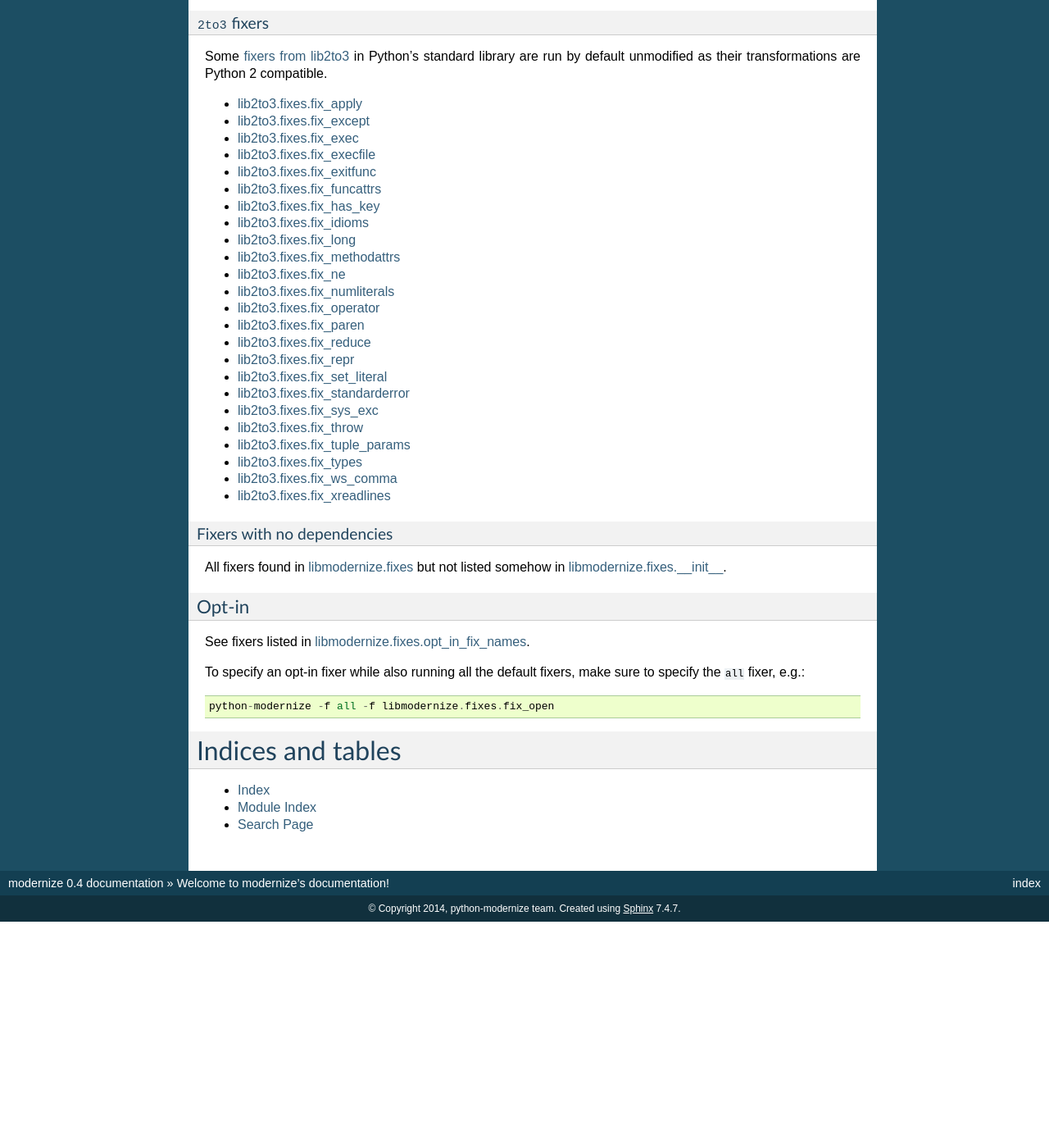
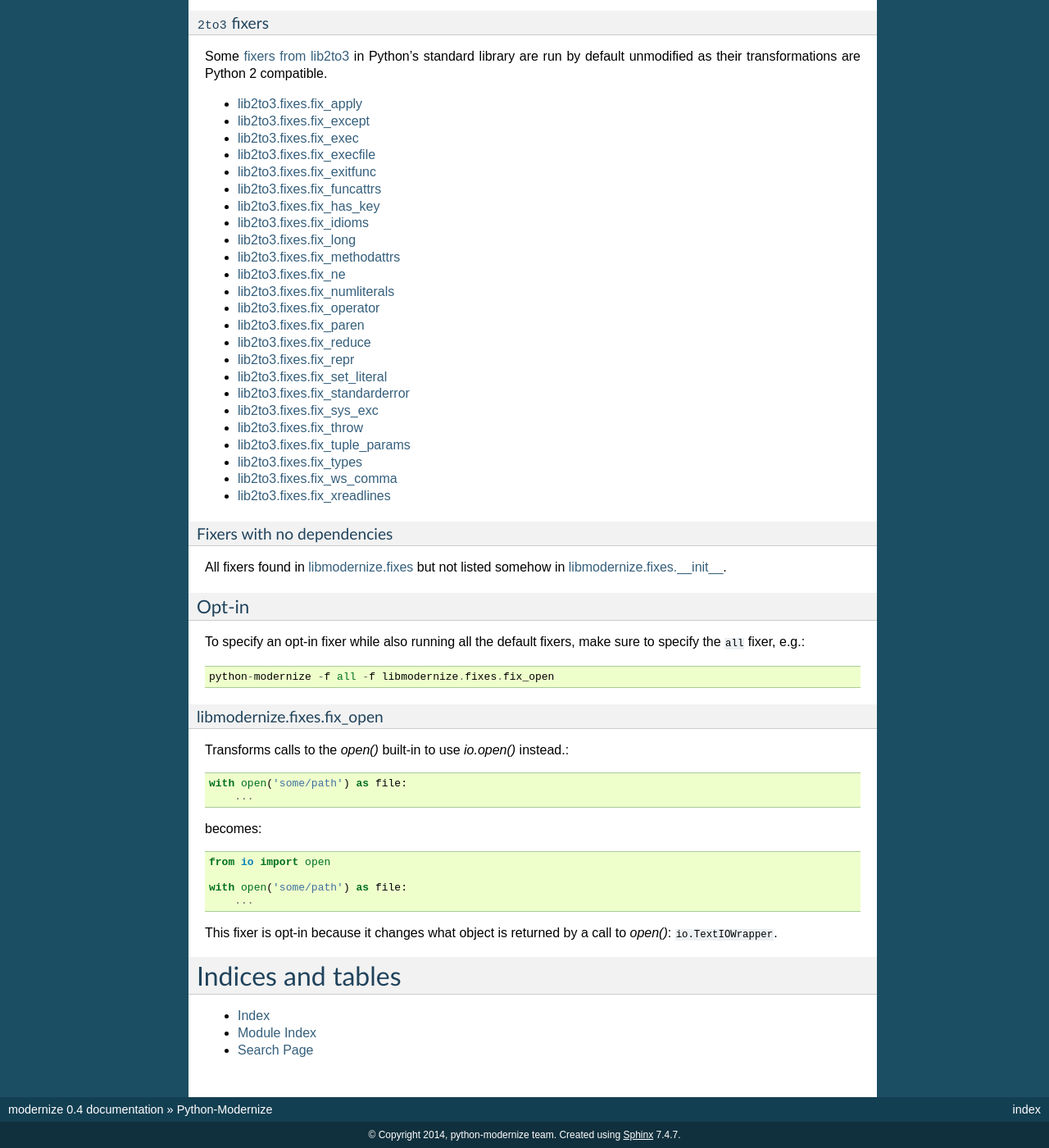
Before and after one commit to mitsuhiko/python-modernize, a Sphinx documentation site: the page built from docs/index.rst, in a window 1280 px wide and 1400 px high, scrolled down 1141 px. Shown: the whole window at 82% size. Built offline with Sphinx 7.4.7, drawn with Linux system fonts in a browser that asks for light colours; before the commit the page ends 2265 px from its top, so only the background shows below that; some of the changed text lies outside the part shown.

Commit message:
Document opt-in fixers

```diff
--- a/docs/index.rst
+++ b/docs/index.rst
@@ -3,15 +3,17 @@
    You can adapt this file completely to your liking, but it should at least
    contain the root `toctree` directive.
 
-Welcome to modernize's documentation!
-=====================================
+:tocdepth: 3
+
+Python-Modernize
+////////////////
 
 .. toctree::
    :maxdepth: 2
 
 
 Purpose of the project
-//////////////////////
+======================
 
 .. TODO Explain WHY someone would want to have their code be Python 2/3 compatible
 
@@ -33,7 +35,7 @@
 
 
 Fixers
-//////
+======
 
 Fixers come in two types: Default_ and Opt-in_. Default fixers should not break
 code except for corner cases and are idempotent. Opt-in fixers are allowed to
@@ -53,7 +55,7 @@
 
 
 A note about handling text literals
-+++++++++++++++++++++++++++++++++++
+-----------------------------------
 
 .. TODO Explain what a "native string" is if it is going to be referenced
 
@@ -73,7 +75,7 @@
 
 
 Default
-+++++++
+-------
 
 A default fixer will be used if:
 
@@ -84,7 +86,7 @@
 
 
 Fixers requiring six
---------------------
+++++++++++++++++++++
 
 .. TODO List them and explain what they do
 
@@ -93,7 +95,7 @@
 
 
 ``2to3`` fixers
----------------
++++++++++++++++
 
 Some `fixers from lib2to3 <https://docs.python.org/3/library/2to3.html#fixers>`_
 in Python's standard library are run by default unmodified as their
@@ -126,7 +128,7 @@
 
 
 Fixers with no dependencies
----------------------------
++++++++++++++++++++++++++++
 
 .. TODO List them and explain what they do
 
@@ -137,12 +139,7 @@
 
 
 Opt-in
-++++++
-
-.. TODO List them and explain what they do and why they are not run by default
-
-See fixers listed in
-`libmodernize.fixes.opt_in_fix_names <https://github.com/python-modernize/python-modernize/blob/master/libmodernize/fixes/__init__.py>`__.
+------
 
 To specify an opt-in fixer while also running all the default fixers, make sure
 to specify the ``all`` fixer, e.g.::
@@ -150,8 +147,27 @@
     python-modernize -f all -f libmodernize.fixes.fix_open
 
 
+libmodernize.fixes.fix_open
++++++++++++++++++++++++++++
+
+Transforms calls to the `open()` built-in to use `io.open()` instead.::
+
+    with open('some/path') as file:
+        ...
+
+becomes::
+
+    from io import open
+
+    with open('some/path') as file:
+        ...
+
+This fixer is opt-in because it changes what object is returned by a call to
+`open()`: ``io.TextIOWrapper``.
+
+
 Indices and tables
-==================
+//////////////////
 
 * :ref:`genindex`
 * :ref:`modindex`
```
